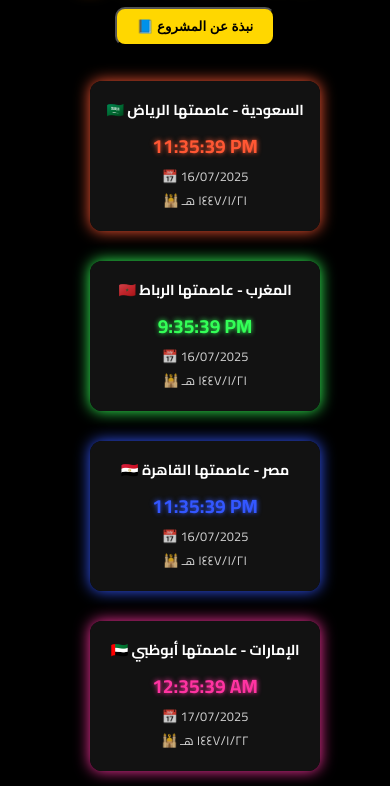
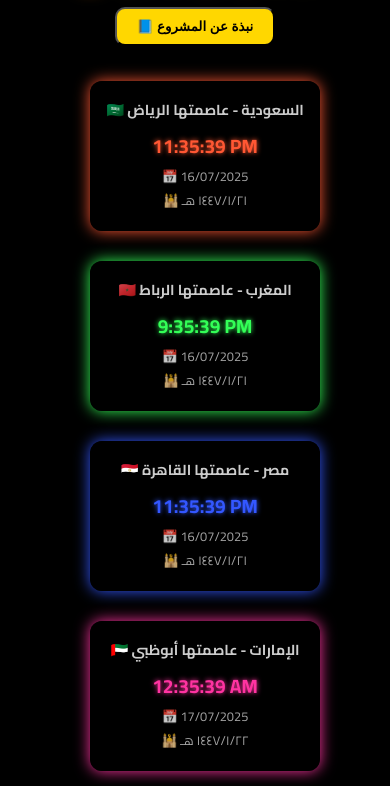
Before and after one commit to ABDESSAMAD-BOURKIBATE/DigitalWorldClock, a plain HTML site: page index.html in a window 390 px wide. Shown: the part 58-844 px from the top of the page. Drawn offline with Linux system fonts and the light colour scheme.

Commit message:
تحسين تنسيق وتباعد الساعات

```diff
--- a/index.html
+++ b/index.html
@@ -44,23 +44,31 @@
       display: flex;
       flex-wrap: wrap;
       justify-content: center;
-    gap: 20px; /* ← زيادة المسافة بين الساعات */
+      gap: 20px;
       max-width: 1200px;
       width: 100%;
       padding: 10px;
     }
 
     .clock-box {
-    width: 200px; /* ← عرض موحّد لكل ساعة */
+      width: 200px;
       min-height: 120px;
       padding: 15px;
       margin: 5px;
       border-radius: 12px;
-    background: rgba(20, 20, 20, 0.9);
-    box-shadow: 0 0 10px rgba(255, 255, 255, 0.2);
       text-align: center;
       transition: transform 0.3s, box-shadow 0.3s;
       cursor: pointer;
+    }
+
+    .clock-box.day {
+      background-color: rgba(255, 255, 255, 0.1);
+      color: #fff;
+    }
+
+    .clock-box.night {
+      background-color: rgba(0, 0, 0, 0.7);
+      color: #ccc;
     }
 
     .clock-box:hover {
@@ -84,7 +92,7 @@
       font-size: 1.1rem;
       font-weight: bold;
       margin-bottom: 5px;
-      color: #fff;
+      color: inherit;
     }
 
     .date {
@@ -139,9 +147,6 @@
     }
 
     @media (max-width: 600px) {
-      .clock-container {
-        grid-template-columns: repeat(auto-fit, minmax(140px, 1fr));
-      }
       .clock {
         font-size: 1.2rem;
       }
@@ -159,9 +164,7 @@
   <div class="project-title">🌍 ساعة رقمية عالمية</div>
   <button class="about-button" id="open-about">📘 نبذة عن المشروع</button>
 
-  <div class="clock-container" id="clocks">
-    <!-- سيتم إدراج الساعات ديناميكيًا -->
-  </div>
+  <div class="clock-container" id="clocks"></div>
 
   <div class="country-info" id="country-info">
     <div class="about-content">
@@ -171,7 +174,6 @@
     </div>
   </div>
 
-  <!-- نافذة منبثقة للنبذة عن المشروع -->
   <div class="about-popup" id="about-popup">
     <div class="about-content">
       <h2>📘 نبذة عن المشروع</h2>
@@ -234,6 +236,16 @@
 
 
 
+        function getTimeStatus(zone) {
+      const hourStr = new Date().toLocaleTimeString("en-GB", {
+        timeZone: zone,
+        hour: '2-digit',
+        hour12: false
+      });
+      const hour = parseInt(hourStr);
+      return (hour >= 6 && hour < 18) ? 'day' : 'night';
+    }
+
     function updateTime() {
       const container = document.getElementById("clocks");
       container.innerHTML = "";
@@ -243,8 +255,10 @@
         const dateGregorian = new Date().toLocaleDateString("en-GB", { timeZone: country.zone });
         const dateHijri = new Date().toLocaleDateString("ar-SA", { timeZone: country.zone, calendar: "islamic" });
 
+        const timeStatus = getTimeStatus(country.zone);
+
         const clockBox = document.createElement("div");
-        clockBox.classList.add("clock-box");
+        clockBox.classList.add("clock-box", timeStatus);
         clockBox.style.boxShadow = `0 0 15px ${country.color}`;
 
         clockBox.innerHTML = `
@@ -269,7 +283,6 @@
     setInterval(updateTime, 1000);
     updateTime();
 
-    // عرض نافذة النبذة
     document.getElementById("open-about").addEventListener("click", () => {
       document.getElementById("about-popup").style.display = "flex";
     });
@@ -277,13 +290,8 @@
     function toggleLang() {
       const ar = document.getElementById("about-ar");
       const en = document.getElementById("about-en");
-      if (ar.style.display === "none") {
-        ar.style.display = "block";
-        en.style.display = "none";
-      } else {
-        ar.style.display = "none";
-        en.style.display = "block";
-      }
+      ar.style.display = ar.style.display === "none" ? "block" : "none";
+      en.style.display = en.style.display === "none" ? "block" : "none";
     }
   </script>
 </body>
```
Lines whose indentation alone changed are shown as unchanged.
